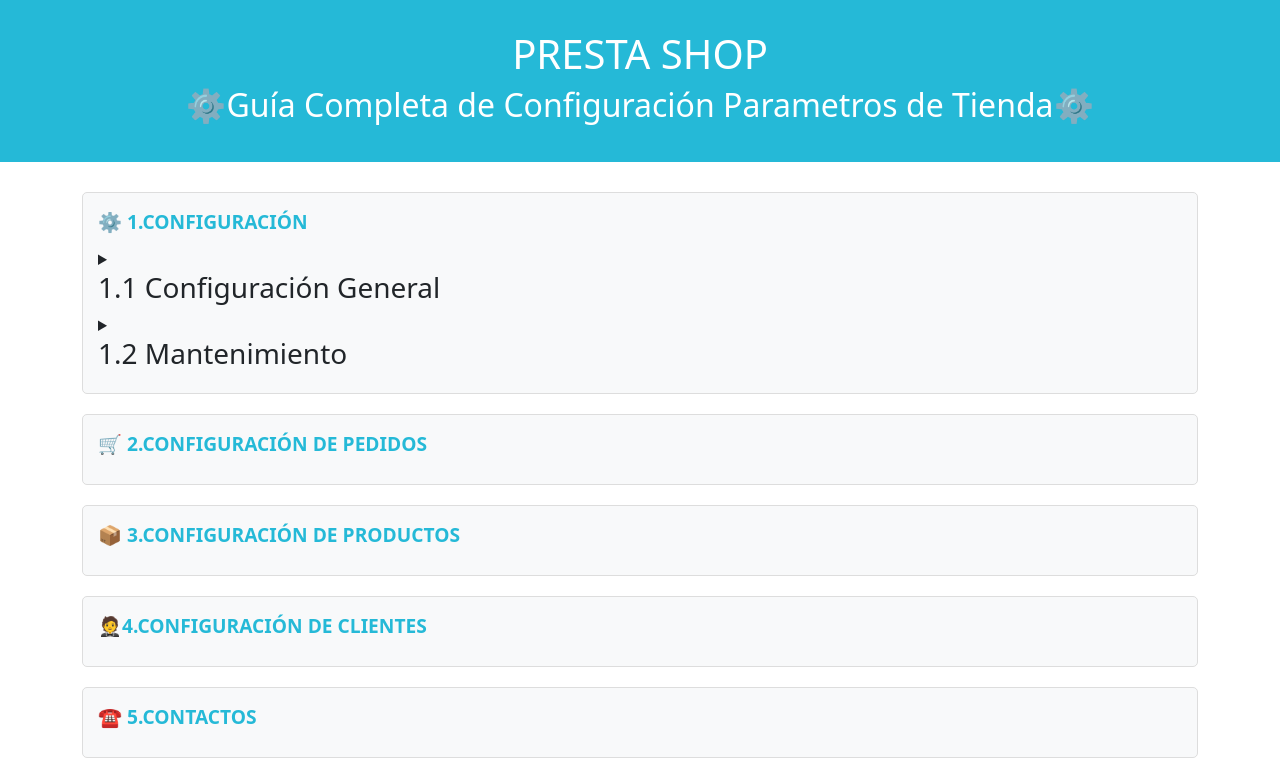
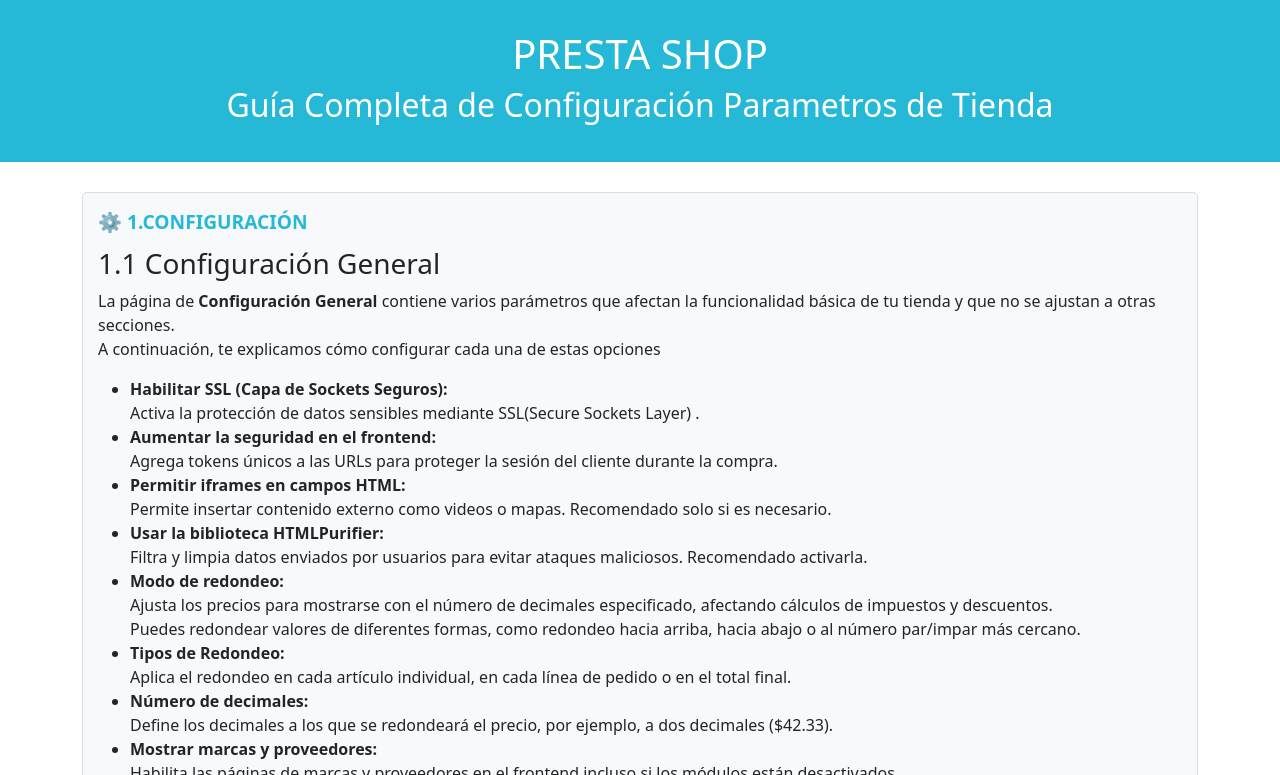
Before and after one commit to fmjawadcurso/prestaShop, a plain HTML site: page index.html in a window 1280 px wide. Both pictures are taken after a click on the heading "⚙ 1.CONFIGURACIÓN". Shown: the top 775 px of the page. Drawn offline with nearby package versions, Linux system fonts and the light colour scheme.

Commit message:
Actualizado de index.php

```diff
--- a/index.html
+++ b/index.html
@@ -52,7 +52,7 @@
     <!-- Header -->
     <header>
         <h1>PRESTA SHOP</h1>
-        <h2>⚙Guía Completa de Configuración Parametros de Tienda⚙</h2>
+        <h2>Guía Completa de Configuración Parametros de Tienda</h2>
     </header>
 
     <div class="container">
@@ -61,8 +61,8 @@
         <section id="configuracion"></section>
             <details class="details-p">
                 <summary class="summary-p">⚙ 1.CONFIGURACIÓN </summary>
-                <details >
-                    <summary ><h3>1.1 Configuración General</summary>
+
+                    <h3>1.1 Configuración General</h3>
                 <p>La página de <strong>Configuración General</strong> contiene varios parámetros que afectan la funcionalidad básica de tu tienda y que no se ajustan a otras secciones.<br>
                      A continuación, te explicamos cómo configurar cada una de estas opciones</p>
                 <ul>
@@ -105,9 +105,9 @@
                         <figcaption>Figura 1.1:Configuración General.</figcaption>
                     </figure>
                 </ul>
-            </details>
-            <details >
-            <summary ><h3>1.2 Mantenimiento</h3></summary>
+
+
+            <h3>1.2 Mantenimiento</h3>
                 <p>La página de Mantenimiento permite realizar cambios sin que los clientes vean los cambios hasta que decidas hacerlos públicos. Es útil cuando agregas productos, pruebas funciones o modificas temas.</p>
                 <ul>
                     <li><strong>Habilitar tienda:</strong><br>
@@ -127,7 +127,7 @@
                         <figcaption>Figura 1.1:Configuración General.</figcaption>
                     </figure>
                 </ul>
-            </details>
+
             </details>
         </section>
 
```
